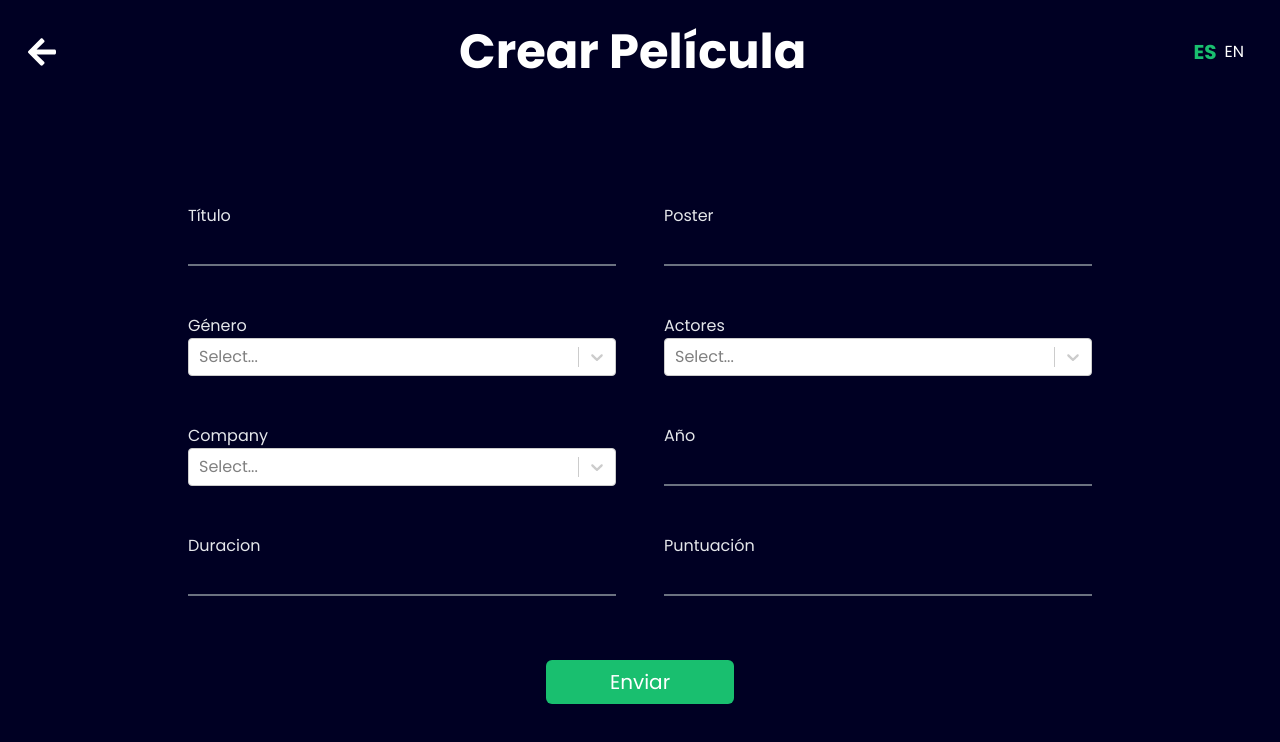
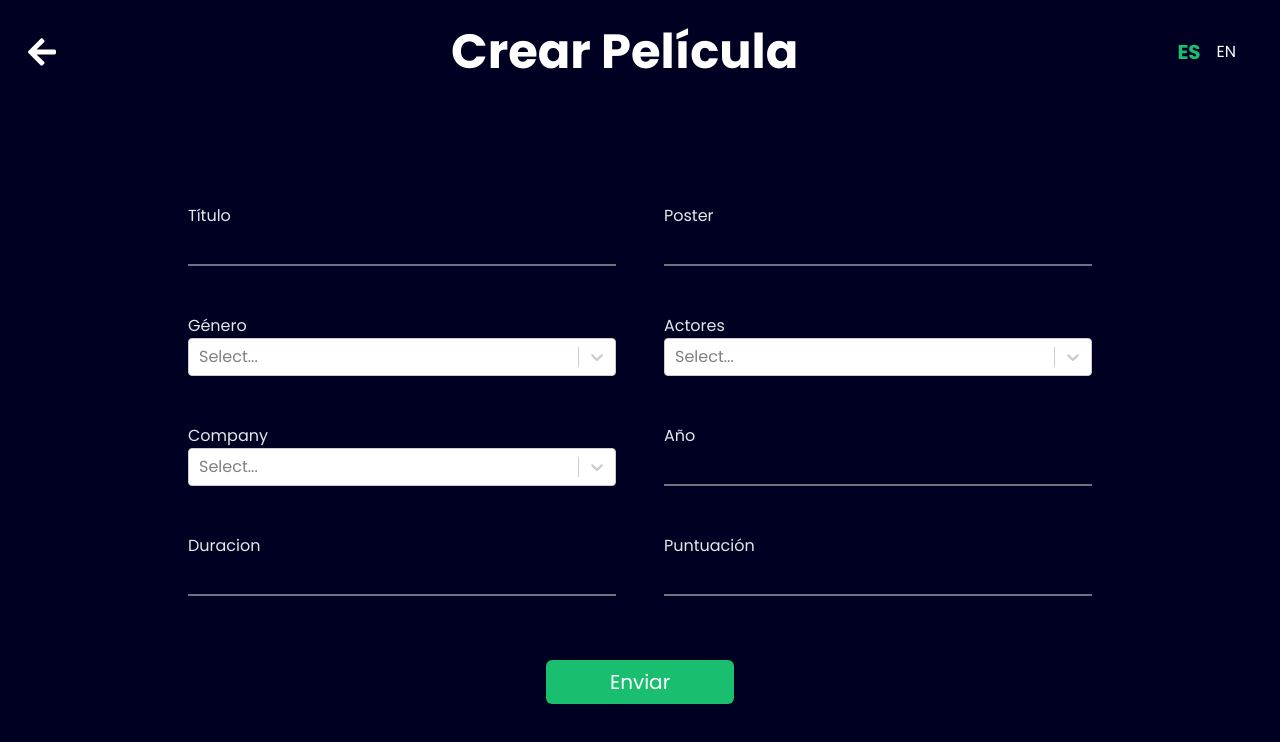
Before and after one commit to adj87/movie-library, a React (Create React App) app: page /movies/new in a window 1280 px wide. Shown: the top 742 px of the page. Built offline with nearby package versions, Linux system fonts and the light colour scheme; data requests are answered from the project's data file.

Commit message:
more mr for language buttons

```diff
--- a/src/components/Header.tsx
+++ b/src/components/Header.tsx
@@ -42,7 +42,7 @@ const LanguageButton = ({ lang, i18n }: { lang: string; i18n: i18n }) => {
     i18n.language === lang ? "text-secondary font-bold text-xl" : "";
   return (
     <span
-      className={`mr-2 cursor-pointer ${isActive}`}
+      className={`mr-4 cursor-pointer ${isActive}`}
       onClick={() => i18n.changeLanguage(lang)}
     >
       {lang.toUpperCase()}
```
